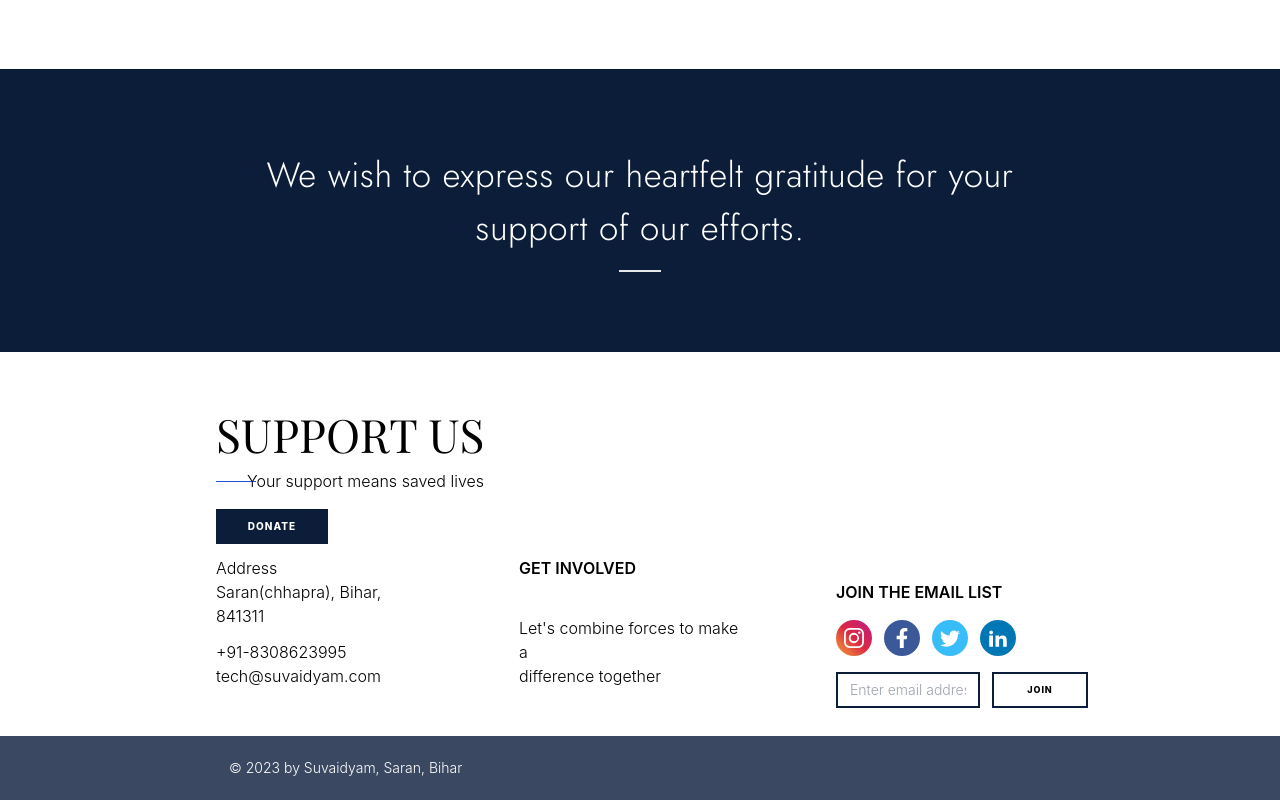
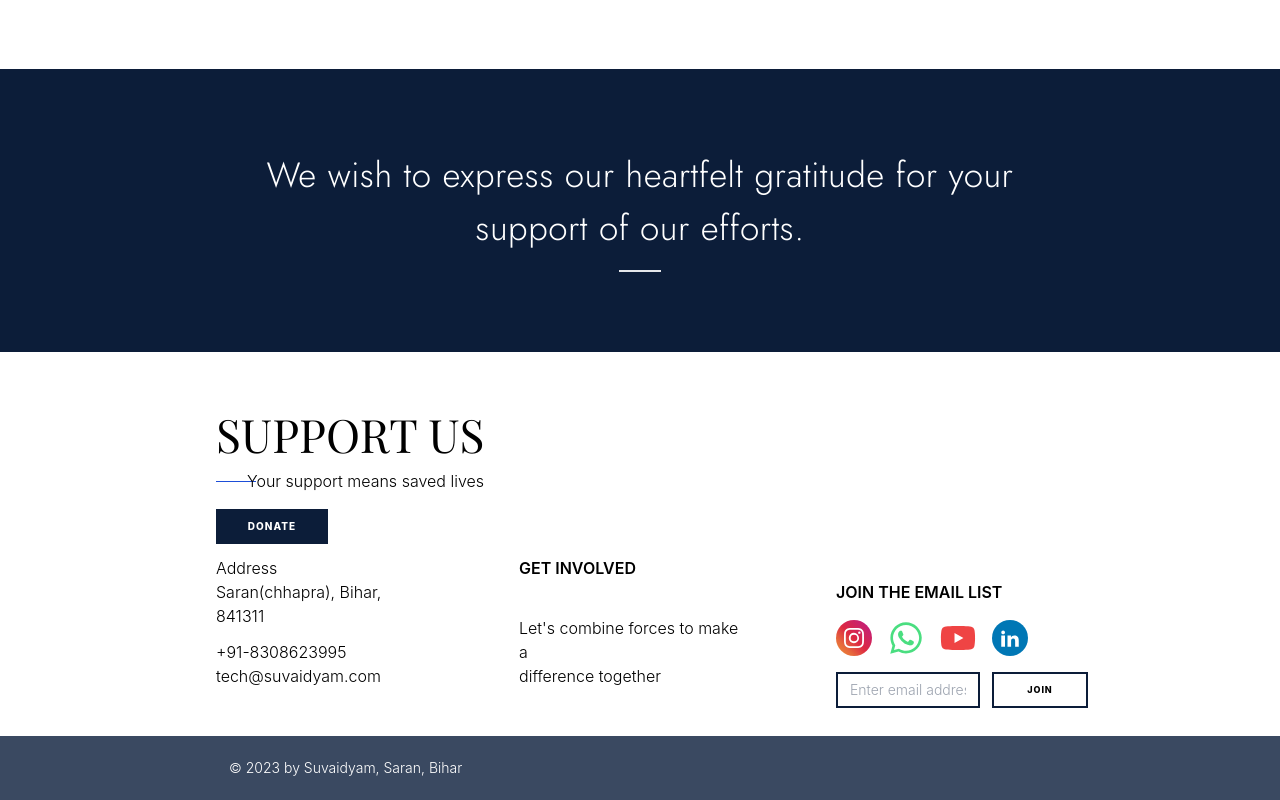
Before and after one commit to Suvaidyam/Suvaidyam-Web, a React (Create React App) app: page /involved in a window 1280 px wide. Shown: the part 1004-1804 px from the top of the page. Built offline with nearby package versions, Linux system fonts and the light colour scheme; a web font is replaced by a local one.

Commit message:
added social media handlers

```diff
--- a/src/Components/Common/Footer/Footer.js
+++ b/src/Components/Common/Footer/Footer.js
@@ -1,8 +1,7 @@
 import { ErrorMessage, Field, Form, Formik } from 'formik'
 import React from 'react'
 import { BsInstagram } from 'react-icons/bs'
-import { BsTwitter } from 'react-icons/bs'
-import { FaFacebookF } from 'react-icons/fa'
+import { FaWhatsapp, FaYoutube } from 'react-icons/fa'
 import { ImLinkedin2 } from 'react-icons/im'
 import { VscArrowUp } from 'react-icons/vsc'
 import { emailScema } from '../../../Schema'
@@ -75,20 +74,20 @@ const Footer = () => {
                     </div>
                     <div className="h-full flex flex-col justify-end gap-4 mt-5 ">
                       <p className='font-semibold text-fsm'>JOIN THE EMAIL LIST</p>
-                      <div className="flex gap-3 ">
+                      <div className="flex gap-4">
                         <a href='https://www.instagram.com/suvaidyam/' target='_blank' rel='noreferrer'>
                           <div className="w-9 h-9 rounded-full bg-slate-500 flex items-center justify-center text-white instagarm">
                             <BsInstagram className='text-xl' />
                           </div>
                         </a>
-                        <a href='https://www.facebook.com/' target='_blank' rel='noreferrer'>
-                          <div className="w-9 h-9 rounded-full bg-[#3b5998] flex items-center justify-center text-white">
-                            <FaFacebookF className='text-xl' />
+                        <a href='https://whatsapp.com/channel/0029VaAg20iG3R3rCSYYjL30' target='_blank' rel='noreferrer'>
+                          <div className="w-9 h-9 rounded-full flex items-center justify-center">
+                            <FaWhatsapp className='text-green-400' size={36} />
                           </div>
                         </a>
-                        <a href='https://twitter.com/i/flow/login?input_flow_data=%7B%22requested_variant%22%3A%22eyJsYW5nIjoiZW4ifQ%3D%3D%22%7D' target='_blank' rel='noreferrer'>
-                          <div className="w-9 h-9 rounded-full bg-sky-400 flex items-center justify-center text-white">
-                            <BsTwitter className='text-xl' />
+                        <a href='https://www.youtube.com/@suvaidyam/featured' target='_blank' rel='noreferrer'>
+                          <div className="w-9 h-9 rounded-full flex items-center justify-center">
+                            <FaYoutube className='text-red-500' size={36} />
                           </div>
                         </a>
                         <a href='https://www.linkedin.com/company/suvaidyam/?originalSubdomain=in' target='_blank' rel='noreferrer'>
```
